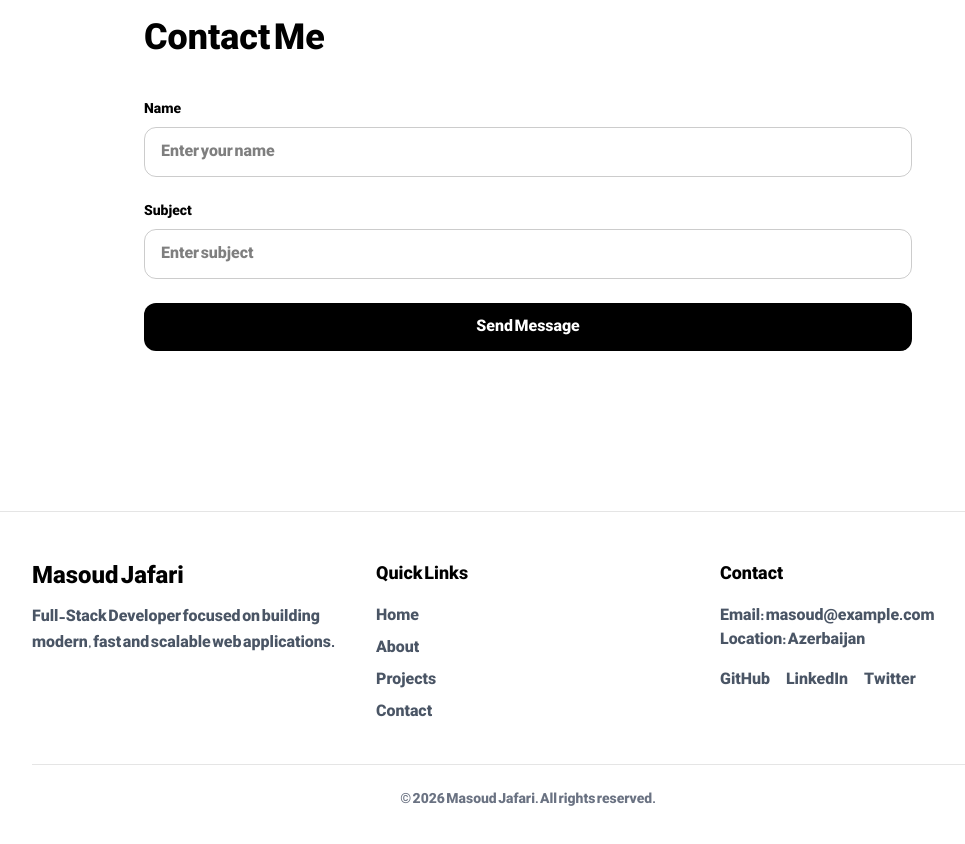
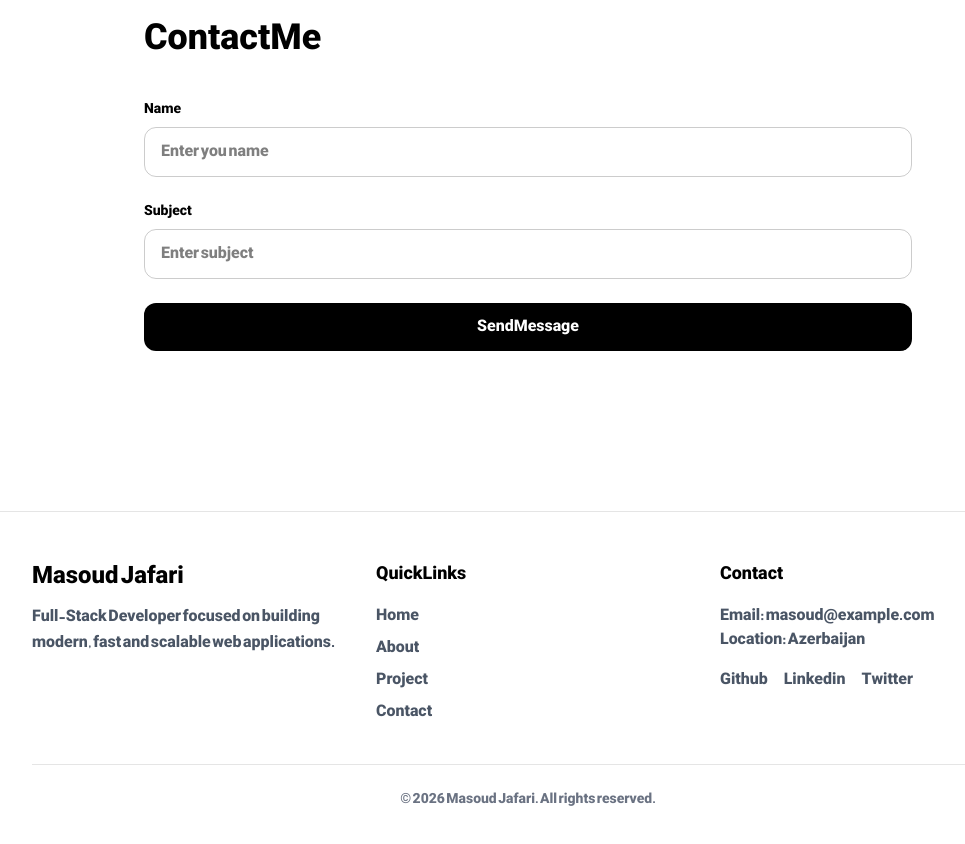
Before and after one commit to Masoud2025/Devfolio, a Next.js app: page / in a window 1280 px wide. Shown: the part 2780-3624 px from the top of the page, without its empty margins (112-1077 px from the left). Built offline with nearby package versions, Linux system fonts and the light colour scheme.

Commit message:
feat(i18n): finalize bilingual localization across the entire website

```diff
--- a/app/components/layout/Footer.tsx
+++ b/app/components/layout/Footer.tsx
@@ -1,4 +1,9 @@
+'use client'
+import { useLanguage } from "../../context/LanguageContext";
+
 export default function Footer() {
+    const { t } = useLanguage();
+
   return (
     <footer className="w-full bg-white text-black border-t border-black/10 mt-20">
       <div className="max-w-6xl mx-auto px-6 md:px-20 py-12">
@@ -7,33 +12,33 @@ export default function Footer() {
 
           {/* Brand */}
           <div>
-            <h2 className="text-2xl font-bold">Masoud Jafari</h2>
+            <h2 className="text-2xl font-bold">{t.Footer.title}</h2>
             <p className="text-gray-600 mt-3 leading-relaxed">
-              Full-Stack Developer focused on building modern, fast and scalable web applications.
+              {t.Footer.paragraph}
             </p>
           </div>
 
           {/* Links */}
           <div>
-            <h3 className="font-semibold text-lg mb-4">Quick Links</h3>
+            <h3 className="font-semibold text-lg mb-4">{t.Footer.quickLinks}</h3>
             <ul className="space-y-2 text-gray-600">
-              <li className="hover:text-black cursor-pointer">Home</li>
-              <li className="hover:text-black cursor-pointer">About</li>
-              <li className="hover:text-black cursor-pointer">Projects</li>
-              <li className="hover:text-black cursor-pointer">Contact</li>
+              <li className="hover:text-black cursor-pointer">{t.Footer.Home}</li>
+              <li className="hover:text-black cursor-pointer">{t.Footer.About}</li>
+              <li className="hover:text-black cursor-pointer">{t.Footer.Project}</li>
+              <li className="hover:text-black cursor-pointer">{t.Footer.Contact}</li>
             </ul>
           </div>
 
           {/* Contact / Social */}
           <div>
-            <h3 className="font-semibold text-lg mb-4">Contact</h3>
-            <p className="text-gray-600">Email: masoud@example.com</p>
-            <p className="text-gray-600">Location: Azerbaijan</p>
+            <h3 className="font-semibold text-lg mb-4">{t.Footer.Contact}</h3>
+            <p className="text-gray-600">{t.Footer.Email}: masoud@example.com</p>
+            <p className="text-gray-600">{t.Footer.Location}: Azerbaijan</p>
 
             <div className="flex gap-4 mt-4">
-              <a className="text-gray-600 hover:text-black">GitHub</a>
-              <a className="text-gray-600 hover:text-black">LinkedIn</a>
-              <a className="text-gray-600 hover:text-black">Twitter</a>
+              <a className="text-gray-600 hover:text-black">{t.Footer.Github}</a>
+              <a className="text-gray-600 hover:text-black">{t.Footer.Linkedin}</a>
+              <a className="text-gray-600 hover:text-black">{t.Footer.Twitter}</a>
             </div>
           </div>
 
@@ -41,7 +46,7 @@ export default function Footer() {
 
         {/* Bottom bar */}
         <div className="mt-10 pt-6 border-t border-black/10 text-center text-gray-500 text-sm">
-          © {new Date().getFullYear()} Masoud Jafari. All rights reserved.
+          © {new Date().getFullYear()} {t.Footer.bottomText}
         </div>
 
       </div>
--- a/app/components/sections/ContactMe.tsx
+++ b/app/components/sections/ContactMe.tsx
@@ -1,34 +1,31 @@
+"use client";
+import { useLanguage } from "../../context/LanguageContext";
+
 export default function ContactMe() {
+  const { t } = useLanguage();
+
   return (
     <section className="w-full bg-white text-black py-20 px-6 md:px-20">
       <div className="max-w-3xl mx-auto">
-
-        <h2 className="text-3xl md:text-4xl font-bold mb-10">
-          Contact Me
-        </h2>
+        <h2 className="text-3xl md:text-4xl font-bold mb-10">{t.ContactMe.Header}</h2>
 
         <form className="space-y-6">
-
           {/* Name */}
           <div>
-            <label className="block text-sm font-medium mb-2">
-              Name
-            </label>
+            <label className="block text-sm font-medium mb-2">{t.ContactMe.Name}</label>
             <input
               type="text"
-              placeholder="Enter your name"
+              placeholder={t.ContactMe.namePlaceholder}
               className="w-full px-4 py-3 border border-black/20 rounded-xl focus:outline-none focus:border-black transition"
             />
           </div>
 
           {/* Subject */}
           <div>
-            <label className="block text-sm font-medium mb-2">
-              Subject
-            </label>
+            <label className="block text-sm font-medium mb-2">{t.ContactMe.Subject}</label>
             <input
               type="text"
-              placeholder="Enter subject"
+              placeholder={t.ContactMe.subjectPlaceholder}
               className="w-full px-4 py-3 border border-black/20 rounded-xl focus:outline-none focus:border-black transition"
             />
           </div>
@@ -38,9 +35,8 @@ export default function ContactMe() {
             type="submit"
             className="w-full bg-black text-white py-3 rounded-xl hover:bg-gray-900 transition"
           >
-            Send Message
+            {t.ContactMe.Button}
           </button>
-
         </form>
       </div>
     </section>
--- a/app/messages/en.ts
+++ b/app/messages/en.ts
@@ -75,4 +75,27 @@ export const en = {
     Role3:"unemployed",
     Comment3:"Working with Masoud was an amazing experience. The quality of code and UI design was outstanding.",
   },
+  ContactMe:{
+    Header:"ContactMe",
+    Name:"Name",
+    Subject:"Subject",
+    Button:"SendMessage",
+    namePlaceholder:"Enter you name",
+    subjectPlaceholder:"Enter subject"
+  },
+Footer:{
+title:"Masoud Jafari",
+paragraph:"Full-Stack Developer focused on building modern, fast and scalable web applications.",
+quickLinks:"QuickLinks",
+Home:"Home",
+About:"About",
+Project:"Project",
+Contact:"Contact",
+Email:"Email",
+Location:"Location",
+Github:"Github",
+Linkedin:"Linkedin",
+Twitter:"Twitter",
+bottomText:" Masoud Jafari. All rights reserved."
+},
 };
--- a/app/messages/fa.ts
+++ b/app/messages/fa.ts
@@ -63,15 +63,37 @@ export const fa = {
     Header: "نظرات مشتریان",
     customer_1_name: " داوود همایون",
     Role1: "توسعه دهنده",
-    Comment1:
-      "شما بسیار عالی هستی داداش مسعود",
+    Comment1: "شما بسیار عالی هستی داداش مسعود",
     customer_2_name: "رضا پروانه ",
     Role2: "بازیگر",
-    Comment2:
-      "مسعود از خوبای این دنیاست.",
+    Comment2: "مسعود از خوبای این دنیاست.",
     customer_3_name: "علی لهراسبی ",
     Role3: "بیکار",
-    Comment3:
-      "اگه مسعود نبود ما خیلی مشکلات داشتیم با وجود اون همچی اسونه",
+    Comment3: "اگه مسعود نبود ما خیلی مشکلات داشتیم با وجود اون همچی اسونه",
   },
+  ContactMe: {
+    Header: "ارتباط با من",
+    Name: "اسم",
+    Subject: "موضوع",
+    Button: "ارسال ",
+    namePlaceholder: "نام خود را وارد کیند  ",
+    subjectPlaceholder: "موضوع گفت وگو... ",
+  },
+Footer:{
+title:"مسعود جعفری",
+paragraph:"برنامه نویس و محقق هوش مصنوعی",
+quickLinks:"دسترسی سریع",
+Home:"خانه",
+About:"درباره من",
+Project:"پروژه ها",
+Contact:"ارتباط با من",
+Email:"ایمیل",
+Location:"موقعیت",
+Github:"گیتهاب",
+Linkedin:"لینکدین",
+Twitter:"توییتر",
+bottomText:"مسعود جعفری ساخته شده با."
+},
+
+
 };
```
